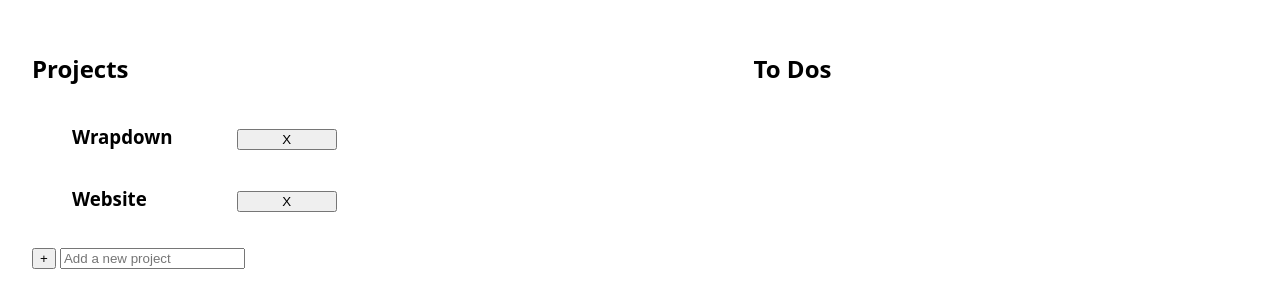
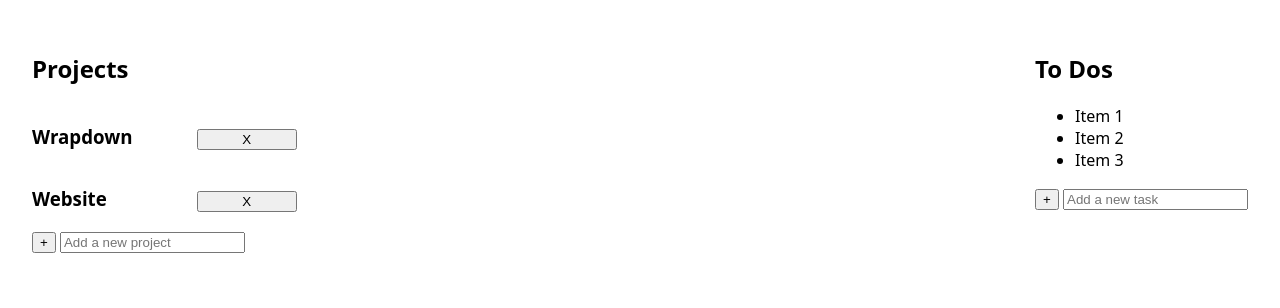
Before and after one commit to SethHulin/ODIN-ToDo-List-Project, a website built with webpack: page public/template.html in a window 1280 px wide. Built offline with nearby package versions, Linux system fonts and the light colour scheme.

Commit message:
Added more html structure to simplify hooks. Refactored addProject to addItem but changed no logic

```diff
--- a/public/template.html
+++ b/public/template.html
@@ -9,21 +9,47 @@
 </head>
 <body>
 <div>
-    <h2 id="project-title">Projects</h2>
-    <ul id="project-list-container"></ul>
+    <div id="project-title-container"><h2 id="project-title">Projects</h2></div>
+    <div id="project-list-container">
+        <ul id="project-list"></ul>
+    </div>
 
+    <div id="project-input-container">
         <form action="">
             <button id="project-adder-button">+</button>
             <input
                     type="text"
                     id="project-input"
                     placeholder="Add a new project"
-                aria-label="Add a new poject"
+                    aria-label="Add a new project"
             />
         </form>
     </div>
-    <h2 id="todo-list">To Dos</h2>
-<div>
+</div>
+
+<div id="todo-list-container">
+
+    <div id="todo-list-header-container">
+        <h2 id="todo-list-header">To Dos</h2>
+    </div>
+    <div id="todo-list">
+        <ul>
+            <li class="task">Item 1</li>
+            <li class="task">Item 2</li>
+            <li class="task">Item 3</li>
+        </ul>
+    </div>
+        <div id="todo-list-input-container">
+            <form action="">
+                <button id="todo-list-adder-button">+</button>
+                <input
+                        type="text"
+                        id="todo-list-input"
+                        placeholder="Add a new task"
+                        aria-label="Add a new task"
+                />
+            </form>
+        </div>
 
 </div>
 </body>
--- a/src/domain/todo-list-logic.js
+++ b/src/domain/todo-list-logic.js
@@ -1,4 +1,4 @@
-export function addProject(list , name) {
+export function addItem(list , name) {
     if (!name) return list;
 
     const project = makeProject (name);
--- a/src/index.js
+++ b/src/index.js
@@ -1,6 +1,6 @@
 import "./styles/main.css";
 import {renderProjects , displayError , clearProjectEntry, clearElement}from "./ui/UI.js";
-import {addProject , makeProject , removeProject} from "./domain/todo-list-logic";
+import {addItem , makeProject , removeProject} from "./domain/todo-list-logic";
 
 const projectInput = document.querySelector("#project-input");
 const newProjectButton = document.querySelector("#project-adder-button");
@@ -11,9 +11,10 @@ let projectList = [wrapdown , website];
 
 newProjectButton.addEventListener ("click" , event => {
     event.preventDefault();
+    const input = event.target.dataset.type
     const newProject = projectInput.value;
     if (newProject) {
-        const newProjectList = addProject(projectList , newProject);
+        const newProjectList = addItem(projectList , newProject);
         if (newProjectList === projectList) {
             displayError("Project names should be unique");
             clearProjectEntry(projectInput);
```
Also changed, not shown: 1 other file. Lines whose indentation alone changed are shown as unchanged.
